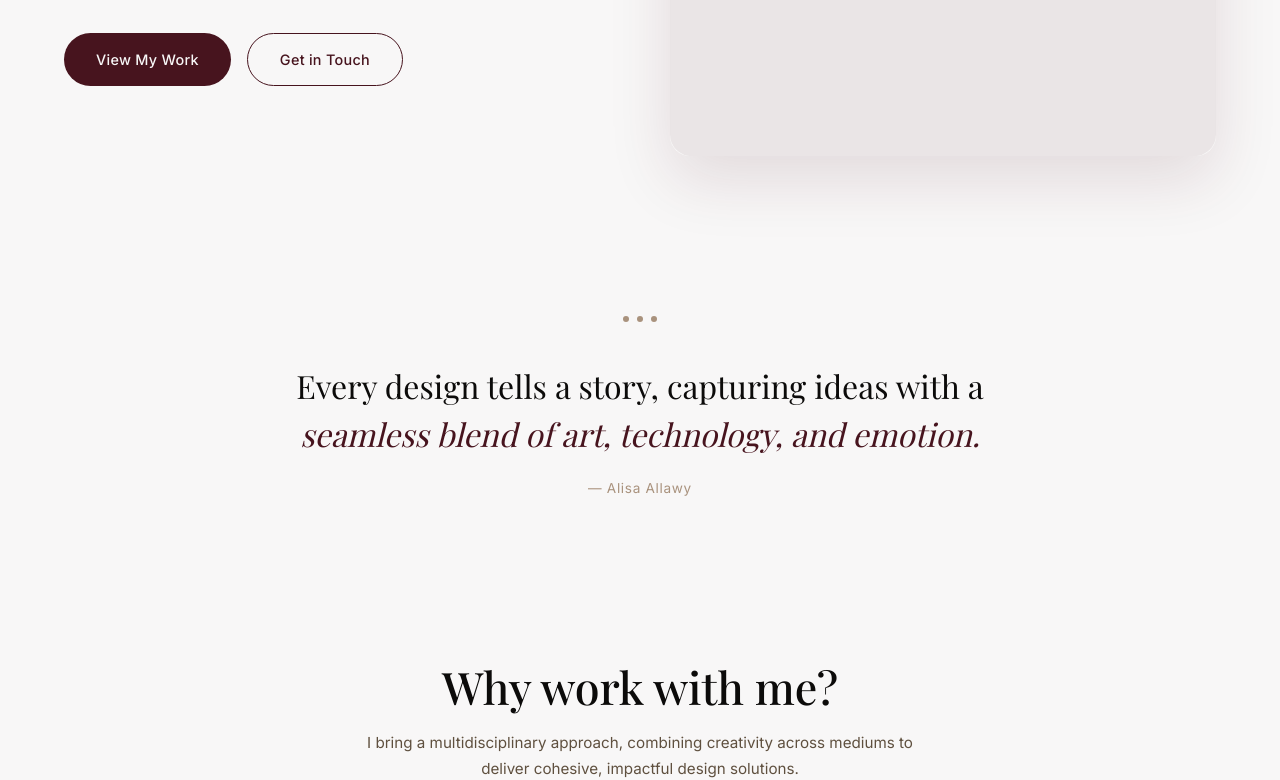
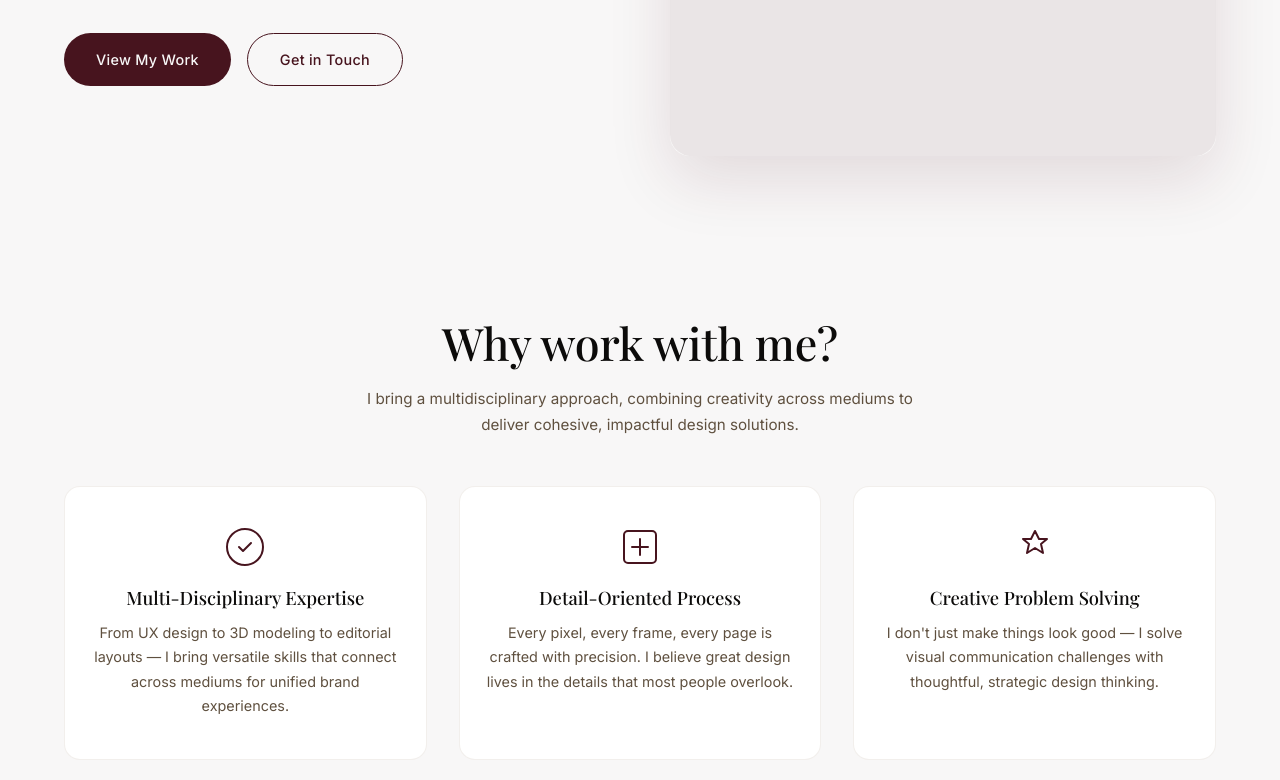
Before and after one commit to aallawy/Portfolio, a website: page index.html in a window 1280 px wide. Shown: the part 639-1419 px from the top of the page. Drawn offline with nearby package versions, Linux system fonts and the light colour scheme; a web font is replaced by a local one.

Commit message:
changing stuff

```diff
--- a/css/style.css
+++ b/css/style.css
@@ -308,47 +308,6 @@ h1, h2, h3, h4 {
 .hero__image-placeholder svg {
   width: 100%;
   height: auto;
-}
-
-/* --- STATEMENT --- */
-.statement {
-  padding: 80px 0;
-  text-align: center;
-}
-
-.statement__divider {
-  display: flex;
-  justify-content: center;
-  gap: 8px;
-  margin-bottom: 40px;
-}
-
-.statement__dot {
-  width: 6px;
-  height: 6px;
-  border-radius: 50%;
-  background: #a9927d;
-}
-
-.statement__quote {
-  font-family: 'Playfair Display', Georgia, serif;
-  font-size: clamp(1.3rem, 3vw, 2rem);
-  font-weight: 400;
-  line-height: 1.5;
-  max-width: 720px;
-  margin: 0 auto 20px;
-  color: #0c0b0a;
-}
-
-.statement__quote em {
-  color: #47141e;
-  font-style: italic;
-}
-
-.statement__author {
-  font-size: 0.85rem;
-  color: #a9927d;
-  letter-spacing: 0.05em;
 }
 
 /* --- WHY WORK WITH ME --- */
--- a/index.html
+++ b/index.html
@@ -56,21 +56,6 @@
           </div>
         </div>
       </div>
-    </div>
-  </section>
-
-  <!-- ===================== STATEMENT ===================== -->
-  <section class="statement reveal">
-    <div class="container">
-      <div class="statement__divider">
-        <span class="statement__dot"></span>
-        <span class="statement__dot"></span>
-        <span class="statement__dot"></span>
-      </div>
-      <blockquote class="statement__quote">
-        Every design tells a story, capturing ideas with a <em>seamless blend of art, technology, and emotion.</em>
-      </blockquote>
-      <p class="statement__author">— Alisa Allawy</p>
     </div>
   </section>
 
```
